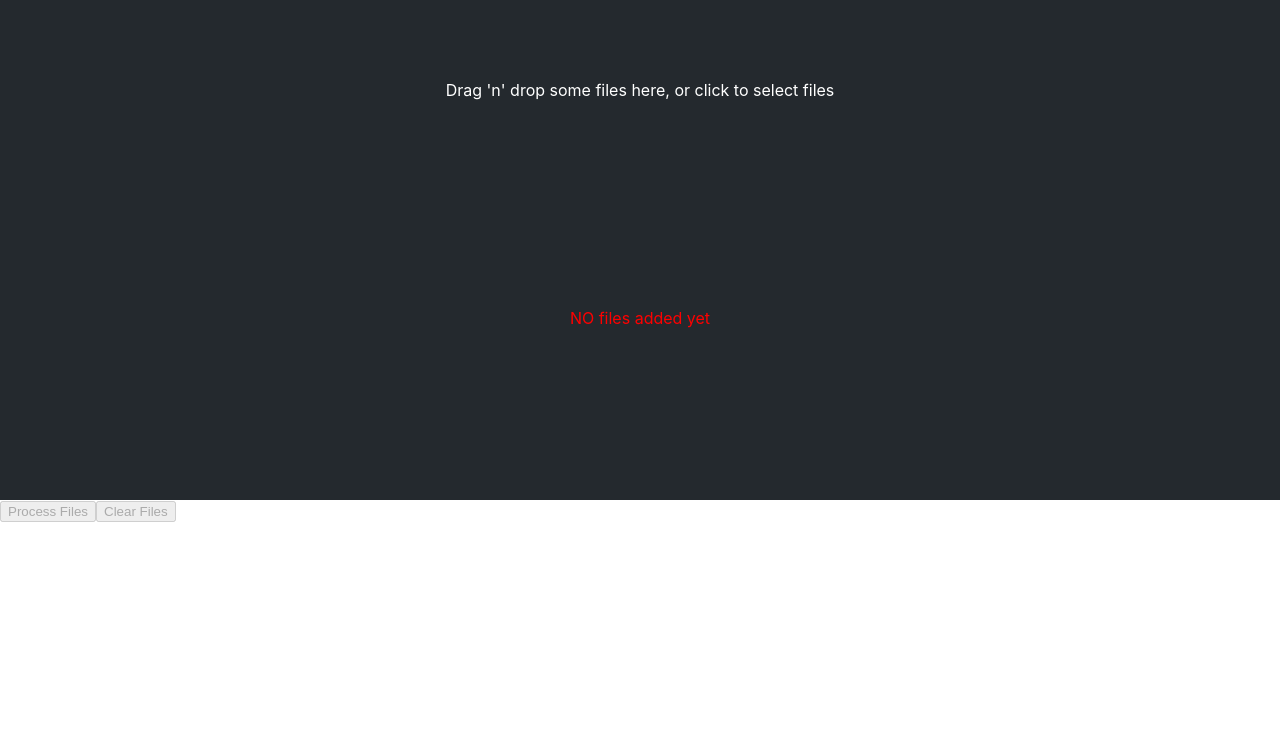
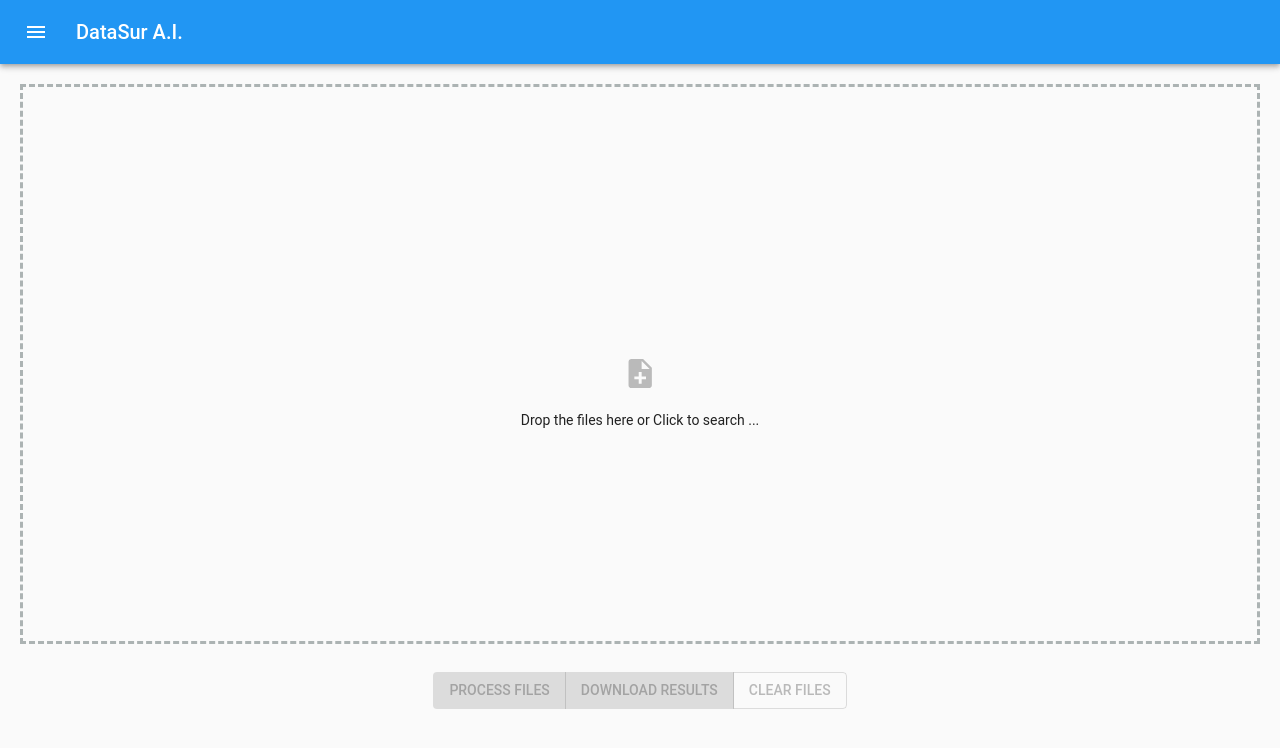
Before and after one commit to hugoewarrior/datasur, a React (Create React App) app: page / in a window 1280 px wide. Shown: the top 748 px of the page. Built offline with nearby package versions, Linux system fonts and the light colour scheme.

Commit message:
Se agrega UI

```diff
--- a/package.json
+++ b/package.json
@@ -3,10 +3,13 @@
   "version": "0.1.0",
   "private": true,
   "dependencies": {
+    "@material-ui/core": "^4.9.1",
+    "@material-ui/icons": "^4.9.1",
     "@testing-library/jest-dom": "^4.2.4",
     "@testing-library/react": "^9.3.2",
     "@testing-library/user-event": "^7.1.2",
     "@types/jest": "^24.0.0",
+    "@types/material-ui": "^0.21.7",
     "@types/node": "^12.0.0",
     "@types/react": "^16.9.0",
     "@types/react-dom": "^16.9.0",
--- a/src/App.tsx
+++ b/src/App.tsx
@@ -1,100 +1,206 @@
 import React, { useCallback, useState, useEffect } from 'react'
 import { useDropzone } from 'react-dropzone'
 import { ExcelFile } from './manageExcel/excelList'
+import {
+  Grid, makeStyles, createStyles, Theme,
+  ButtonGroup, Button, ListItem, ListItemIcon,
+  ListItemText, Typography, Divider, IconButton,
+  Tooltip, Backdrop, CircularProgress, Snackbar, Slide
+} from '@material-ui/core'
+import { GenericAppBar } from './_utils/appbar'
+import { NoteAdd, FileCopy, Clear } from '@material-ui/icons'
+import { TransitionProps } from '@material-ui/core/transitions';
+
+const SlideTransition = (props: TransitionProps) => <Slide {...props} direction="up" />
+
 
 export const App = (props: any) => {
 
   const [files, setFiles] = useState([])
+  const [working, setWorking] = useState(false)
+  const [snackMessage, setMessage] = useState('' as string)
+  const [results, setResults] = useState([])
   const excel = new ExcelFile()
 
 
-  useEffect(() => console.log(excel.working), [excel.working])
+  useEffect(() => console.log(working), [working])
 
 
   const onDrop = useCallback(acceptedFiles => {
-    setFiles(acceptedFiles)
+    setFiles(acceptedFiles);
   }, [])
 
   const loadFiles = async () => {
-    excel.readmultifiles(files).then((e: any) => excel.normalizeFiles(e))
+    setWorking(true);
+    excel.readmultifiles(files)
+      .then((e: any) => {
+        excel.normalizeFiles(e).then((e: any) => {
+          if (e.length > 0) {
+            setMessage(`${e.length} results found`);
+            setResults(e)
+          }
+          else {
+            setMessage(`We re sorry, no results were found`);
+            setResults([])
+          }
+        })
+      })
+      .finally(() => {
+        setWorking(false);
+      })
+  }
+
+  const exportFile = async () => {
+    setWorking(true)
+    excel.generateExcelFile(results).then((r) => {
+      r ? setMessage("The file was generated succesfuly") :
+        setMessage("Error: please try again")
+    }).finally(() => setWorking(false))
+  }
+
+  const deltedSelected = (row: any) => {
+    /* let f = files.filter((r: any) => r.name =! row.name)
+    setFiles(f) */
+    console.log(files)
+
   }
 
   const deleteFiles = () => {
     setFiles([])
+    setResults([])
   }
-  const { getRootProps, getInputProps, isDragActive } = useDropzone({ onDrop })
+  const { getRootProps, getInputProps, isDragActive } = useDropzone({ onDrop });
+  const classes = mainAppStyles();
 
   return (
-    <div>
-      <div
-        style={
-          {
-            minHeight: 500,
-            display: 'flex',
-            flex: 3,
-            flexDirection: 'column',
-            backgroundColor: '#24292e'
-          }
+    <Grid
+      container
+    >
+      <GenericAppBar title={"DataSur A.I."} />
+      <Grid item
+        xs={12} sm={12} md={12} lg={12} xl={12}
+        className={classes.itemRoot}>
+        {files.length < 1 ?
+          <div
+            className={classes.bucket}
+            style={{
+              borderColor: isDragActive ? "#2196f3" : "#ACB3B3",
+            }}
+            {...getRootProps()}
+          >
+            <input {...getInputProps()} />
+            <div
+              className={classes.centerAwaiter}
+            >
+              <NoteAdd color={isDragActive ? "primary" : "disabled"} fontSize="large" />
+              <p> Drop the files here or Click to search ...</p>
+            </div>
+          </div> :
+          <div className={classes.fileList}>
+
+            <Typography variant="h4"> {`${files.length} elementos seleccionados:`} </Typography>
+            <Divider style={{
+              marginTop: 10, marginBottom: 10
+            }} />
+            {files.map((row: any, k: number) =>
+              <ListItem key={k}>
+                <ListItemIcon>
+                  <FileCopy />
+                </ListItemIcon>
+                <ListItemText
+                  classes={{ primary: classes.listItemText }}
+                  primary={row.name} />
+                <Tooltip title="Borrar" placement="left">
+                  <IconButton onClick={() => deltedSelected(row)}>
+                    <Clear />
+                  </IconButton>
+                </Tooltip>
+              </ListItem>)}
+          </div>}
+
+
+      </Grid>
+      <Grid item
+        xs={12} sm={12} md={12} lg={12} xl={12}
+        className={classes.buttons}
+      >
+        <ButtonGroup size="medium">
+          <Button variant="contained" color="primary" disabled={files.length < 1} onClick={loadFiles}>Process Files</Button>
+          <Button disabled={results.length < 1}
+            variant="contained" color="primary"
+            onClick={exportFile}>
+            Download Results
+          </Button>
+          <Button disabled={files.length < 1} onClick={deleteFiles}>Clear Files</Button>
+
+        </ButtonGroup>
+      </Grid>
+      <Backdrop className={classes.backdrop} open={working}>
+        <Typography variant="caption"> Processing Data, please wait... </Typography>
+        <CircularProgress style={{
+          textAlign: "center", marginLeft: 10
+        }} color="inherit" />
+      </Backdrop>
+      <Snackbar
+        message={snackMessage}
+        open={Boolean(snackMessage)}
+        autoHideDuration={10000}
+        TransitionComponent={SlideTransition}
+        action={
+          <IconButton color="inherit" onClick={() => setMessage('')}>
+            <Clear />
+          </IconButton>
         }
-        {...getRootProps()}>
-        <input {...getInputProps()} />
-        <div
-          style={{
-            textAlign: 'center',
-            padding: '5%'
-          }}
-        >
-          {
-            isDragActive ?
-
-              <p style={{ color: 'white' }}>Drop the files here ...</p> :
-              <p style={{ color: 'white' }}>Drag 'n' drop some files here, or click to select files</p>
-          }
-        </div>
-        <div>
-          {files.length > 0 ? files.map((f: any, key: number) =>
-            <div
-              key={key}
-              style={{
-                display: 'flex',
-                flex: 1,
-                flexDirection: 'row',
-                padding: '3%', color: 'white'
-              }} >
-              <div style={{
-                flex: 3, float: 'left'
-              }}>
-                {f.name}
-              </div>
-              <div style={{
-                flex: 1, float: 'right'
-              }}>
-                {key}
-              </div>
-            </div>
-          ) :
-            <div style={{
-              flex: 1, textAlign: 'center',
-              padding: '10%', color: 'red'
-            }}
-            >NO files added yet </div>}
-        </div>
-
-      </div>
-
-      <button disabled={files.length < 1} onClick={loadFiles} >
-        Process Files
-      </button>
-
-      <button disabled={files.length < 1} onClick={deleteFiles} >
-        Clear Files
-      </button>
-
-      {files.length > 0 ?
-        <button onClick={()=>excel.generateExcelFile(excel.currentF)} >
-          Download Results
-      </button> : null}
-    </div>
+      />
+    </Grid>
 
   )
 }
+
+const mainAppStyles = makeStyles((theme: Theme) =>
+  createStyles({
+    itemRoot: {
+      display: "flex",
+      flexDirection: "column",
+      flex: 1,
+    },
+    bucket: {
+      textAlign: "center",
+      margin: 20,
+      padding: 20,
+      borderStyle: "dashed",
+      borderColor: "#ACB3B3",
+      height: "70vh",
+      cursor: "pointer"
+    },
+    fileList: {
+      margin: 20,
+      padding: 20,
+      height: "65vh",
+    },
+    centerAwaiter: {
+      left: "50%",
+      top: "50%",
+      position: "absolute",
+      transform: "translate(-50%, -50%)",
+      textAlign: 'center'
+    },
+    buttons: {
+      display: 'flex',
+      flexDirection: 'column',
+      alignItems: 'center',
+      '& > *': {
+        margin: theme.spacing(1),
+      },
+    },
+    listItemText: {
+      fontSize: '0.9em'
+    },
+    backdrop: {
+      zIndex: theme.zIndex.drawer + 1,
+      color: '#fff',
+    },
+
+
+  }),
+);
--- a/src/_constants/vocabularies.ts
+++ b/src/_constants/vocabularies.ts
@@ -12,11 +12,13 @@ export const bicgVoc: VocBICG[] = [
     { sen: "multifuncionales", pu: 0 },
     { sen: "impresoras multifuncionales", pu: 0 },
     { sen: "impresora multifuncional", pu: 0 },
+    { sen: "impresoras multifuncional", pu: 0 },
     { sen: "equipos y accesorios multifuncional", pu: 0 },
     { sen: "equipo multifuncional", pu: 0 },
     { sen: "impresora", pu: 500 },
     { sen: "plotter", pu: 0 },
-    { sen: "plotter multifuncional", pu: 0 }
+    { sen: "plotter multifuncional", pu: 0 },
+    { sen: "laser", pu: 0 },
 ]
 
 export const itcgVoc: VocITCG[] = [
@@ -24,12 +26,20 @@ export const itcgVoc: VocITCG[] = [
     { sen: "parte", pu: 0 },
     { sen: "no", pu: 0 },
     { sen: "impresores", pu: 0 },
-    { sen: "accesorios", pu: 0 },
     { sen: "accesorio", pu: 0 },
-    { sen: "3D", pu: 0 },
+    { sen: "3d", pu: 0 },
     { sen: "mantenimiento", pu: 0 },
     { sen: "termico", pu: 0 },
     { sen: "toner", pu: 0 },
+    { sen: "tintas", pu: 0 },
+    { sen: "tinta", pu: 0 },
+    { sen: "para", pu: 0 },
+    { sen: "cartucho", pu: 0 },
+    { sen: "cera", pu: 0 },
+    { sen: "teclado", pu: 0 },
+    { sen: "barra", pu: 0 },
+    { sen: "serigrafia", pu: 0 },
+    { sen: "bombillo", pu: 0 },
 ]
 
 export const senOwner: string = "DESCRIPCION ARANCELARIA"
--- /dev/null
+++ b/src/_themes/lightTheme.ts
@@ -0,0 +1,20 @@
+import { createMuiTheme } from '@material-ui/core/styles';
+import { blue, lightBlue } from '@material-ui/core/colors';
+
+export const lightTheme = createMuiTheme({
+    typography: {
+        fontFamily: [
+            "Roboto",
+            "-apple-system",
+            "BlinkMacSystemFont",
+            "Segoe UI",
+            "Arial",
+            "sans-serif"
+        ].join(",")
+    },
+    palette: {
+        primary: blue,
+        secondary: lightBlue,
+        type: 'light',
+    },
+});
--- /dev/null
+++ b/src/_utils/appbar.tsx
@@ -0,0 +1,41 @@
+import React from 'react';
+import { createStyles, makeStyles, Theme } from '@material-ui/core/styles';
+import AppBar from '@material-ui/core/AppBar';
+import Toolbar from '@material-ui/core/Toolbar';
+import Typography from '@material-ui/core/Typography';
+import Button from '@material-ui/core/Button';
+import IconButton from '@material-ui/core/IconButton';
+import MenuIcon from '@material-ui/icons/Menu';
+
+interface AppbarProps {
+    title: string
+}
+
+const useStyles = makeStyles((theme: Theme) =>
+    createStyles({
+        menuButton: {
+            marginRight: theme.spacing(2),
+        },
+        title: {
+            flexGrow: 1,
+        },
+    }),
+);
+
+export const GenericAppBar = (props: AppbarProps) => {
+    const classes = useStyles();
+    const { title } = props
+
+    return (
+            <AppBar position="static">
+                <Toolbar>
+                    <IconButton edge="start" className={classes.menuButton} color="inherit" aria-label="menu">
+                        <MenuIcon />
+                    </IconButton>
+                    <Typography variant="h6" className={classes.title}>
+                        {title}
+                    </Typography>
+                </Toolbar>
+            </AppBar>
+    );
+}
--- a/src/index.tsx
+++ b/src/index.tsx
@@ -2,9 +2,17 @@ import React from 'react';
 import ReactDOM from 'react-dom';
 import './index.css';
 import * as serviceWorker from './serviceWorker';
-import {App} from './App';
+import { App } from './App';
+import CssBaseline from '@material-ui/core/CssBaseline';
+import { ThemeProvider } from '@material-ui/core/styles';
+import { lightTheme } from './_themes/lightTheme';
 
-ReactDOM.render(<App />, document.getElementById('root'));
+ReactDOM.render(
+    <ThemeProvider theme={lightTheme}>
+        {/* CssBaseline kickstart an elegant, consistent, and simple baseline to build upon. */}
+        <CssBaseline />
+        <App />
+    </ThemeProvider>, document.getElementById('root'));
 
 // If you want your app to work offline and load faster, you can change
 // unregister() to register() below. Note this comes with some pitfalls.
```
Also changed, not shown: src/manageExcel/excelList.ts (+34 -23 lines), 1 other file (tests, documents, lock files or other folders).
